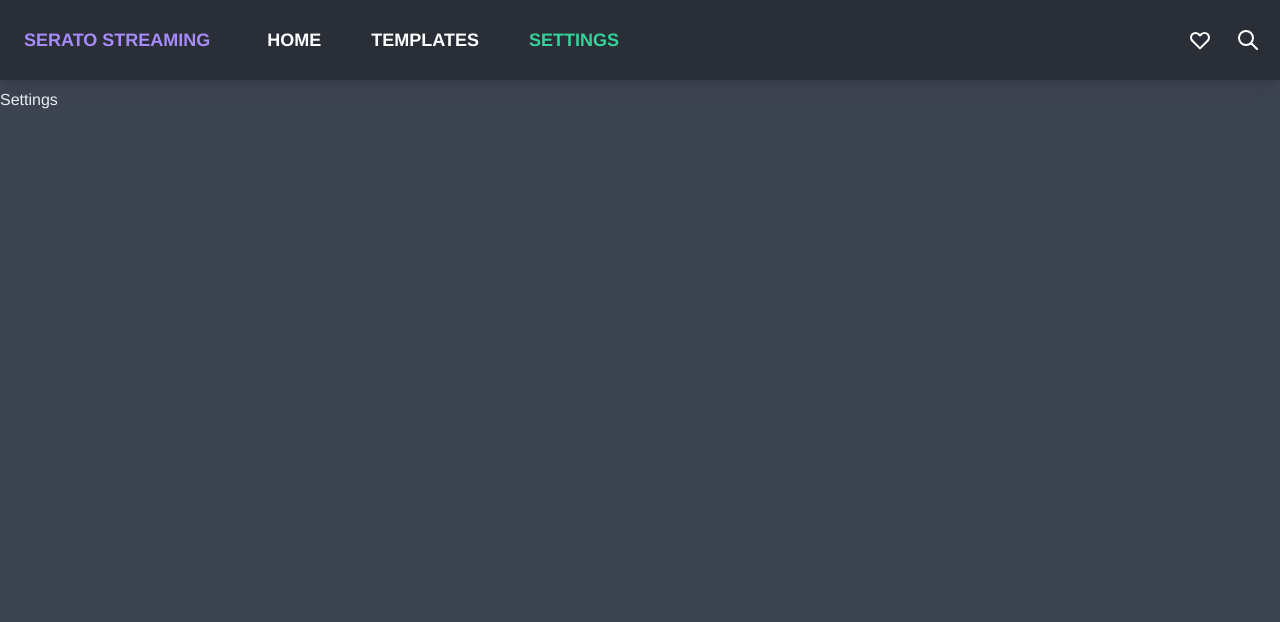
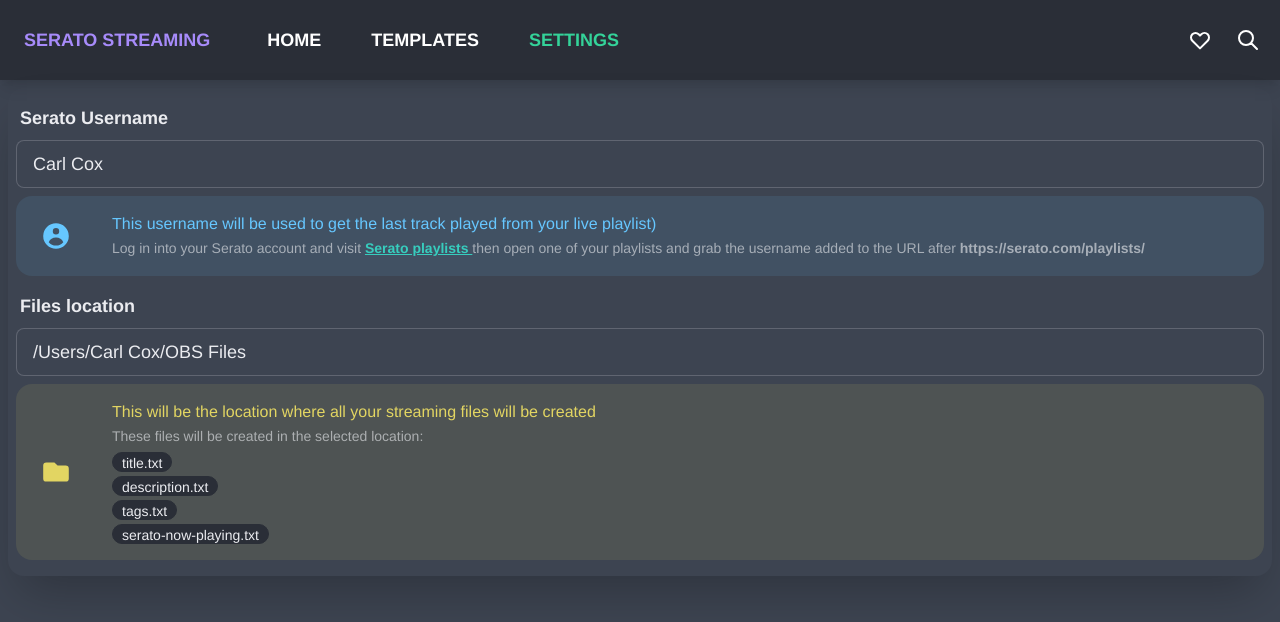
Before and after one commit to victorlopezalonso/serato-dj-streaming, a Vue app: page / in a window 1280 px wide. Both pictures are taken after a click on the link "SETTINGS". Shown: the top 622 px of the page. Built offline with nearby package versions, Linux system fonts and the light colour scheme.

Commit message:
feat: settings

```diff
--- a/src/components/UserInfo.vue
+++ b/src/components/UserInfo.vue
@@ -3,7 +3,7 @@
     <!-- username -->
     <div class="form-control">
       <label class="label">
-        <span class="label-text text-lg font-semibold">Username</span>
+        <span class="label-text text-lg font-semibold">Serato Username</span>
       </label>
       <input
         type="text"
--- a/src/views/Settings.vue
+++ b/src/views/Settings.vue
@@ -1,9 +1,84 @@
 <template>
-  <span>Settings</span>
+  <div class="shadow-2xl m-2 p-2 rounded-box">
+    <!-- username -->
+    <div class="form-control">
+      <label class="label">
+        <span class="label-text text-lg font-semibold">Serato Username</span>
+      </label>
+      <input
+        type="text"
+        :value="username"
+        class="input input-bordered text-lg"
+      />
+    </div>
+
+    <div class="alert-info mt-2 mb-2 flex items-center rounded-box">
+      <div class="p-6">
+        <UserCircleIcon class="w-8" />
+      </div>
+      <div class="p-4">
+        <h4 class="font-medium">
+          This username will be used to get the last track played from your live
+          playlist)
+        </h4>
+        <span class="text-sm text-base-content text-opacity-60 font-medium">
+          Log in into your Serato account and visit
+          <strong>
+            <a class="link link-accent" href="https://serato.com/yourplaylists">
+              Serato playlists
+            </a>
+          </strong>
+          then open one of your playlists and grab the username added to the URL
+          after <strong>https://serato.com/playlists/</strong>
+        </span>
+      </div>
+    </div>
+
+    <!-- files location -->
+    <div class="form-control">
+      <label class="label">
+        <span class="label-text text-lg font-semibold">Files location</span>
+      </label>
+      <input
+        type="text"
+        :value="filesLocation"
+        class="input input-bordered text-lg"
+      />
+    </div>
+
+    <div class="alert-warning mt-2 mb-2 flex items-center rounded-box">
+      <div class="p-6">
+        <FolderIcon class="w-8" />
+      </div>
+      <div class="p-4">
+        <h4 class="font-medium">
+          This will be the location where all your streaming files will be
+          created
+        </h4>
+        <span class="text-sm text-base-content text-opacity-60 font-medium">
+          These files will be created in the selected location:
+          <div class="badge badge-ghost block mt-1">title.txt</div>
+          <div class="badge badge-ghost block mt-1">description.txt</div>
+          <div class="badge badge-ghost block mt-1">tags.txt</div>
+          <div class="badge badge-ghost block mt-1">serato-now-playing.txt</div>
+        </span>
+      </div>
+    </div>
+  </div>
 </template>
 
 <script>
-export default {};
+import { UserCircleIcon, FolderIcon } from "@heroicons/vue/solid";
+
+export default {
+  components: { UserCircleIcon, FolderIcon },
+  data() {
+    return {
+      username: "Carl Cox",
+      filesLocation: "/Users/Carl Cox/OBS Files",
+    };
+  },
+};
 </script>
 
 <style></style>
```
